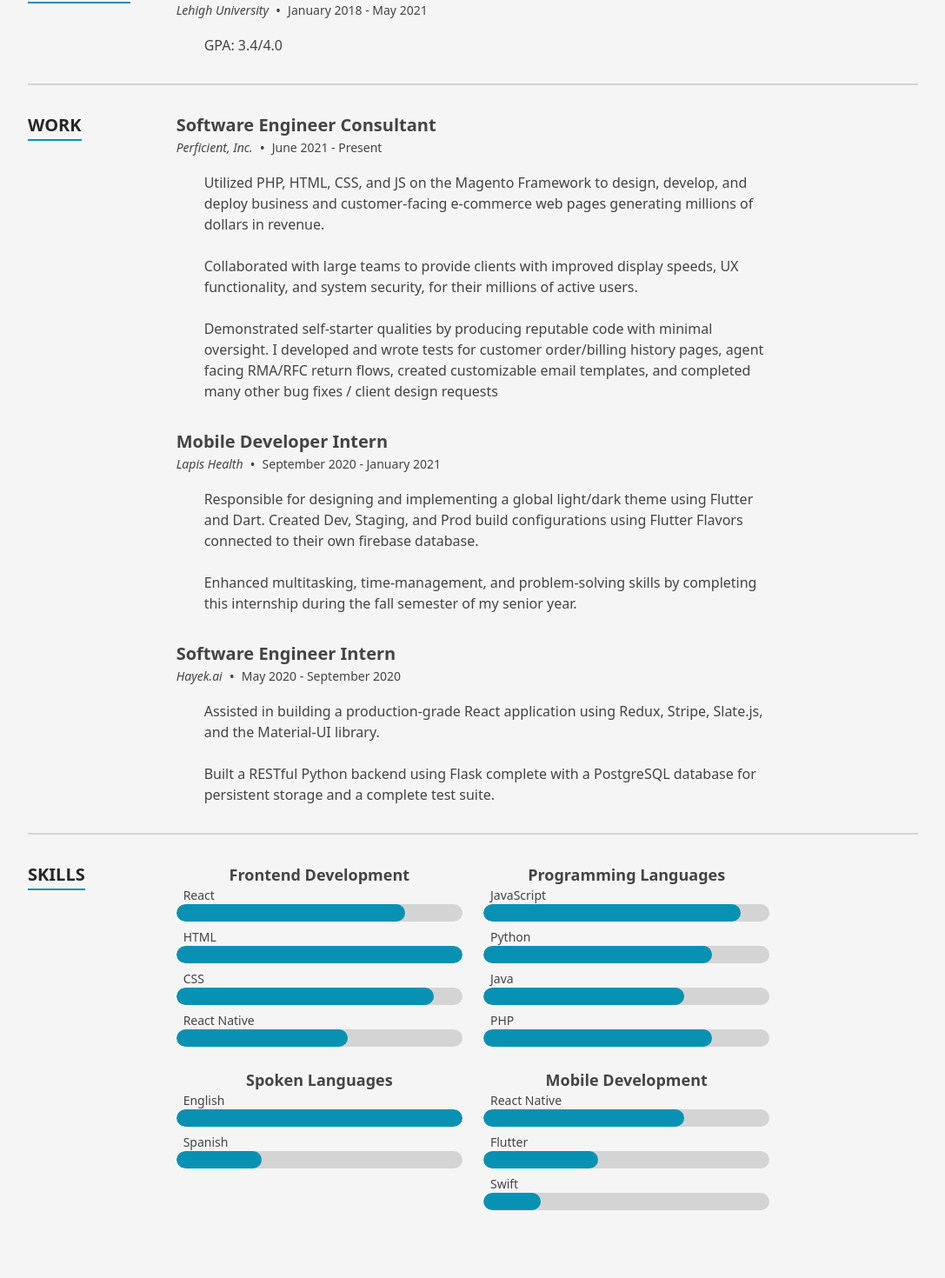
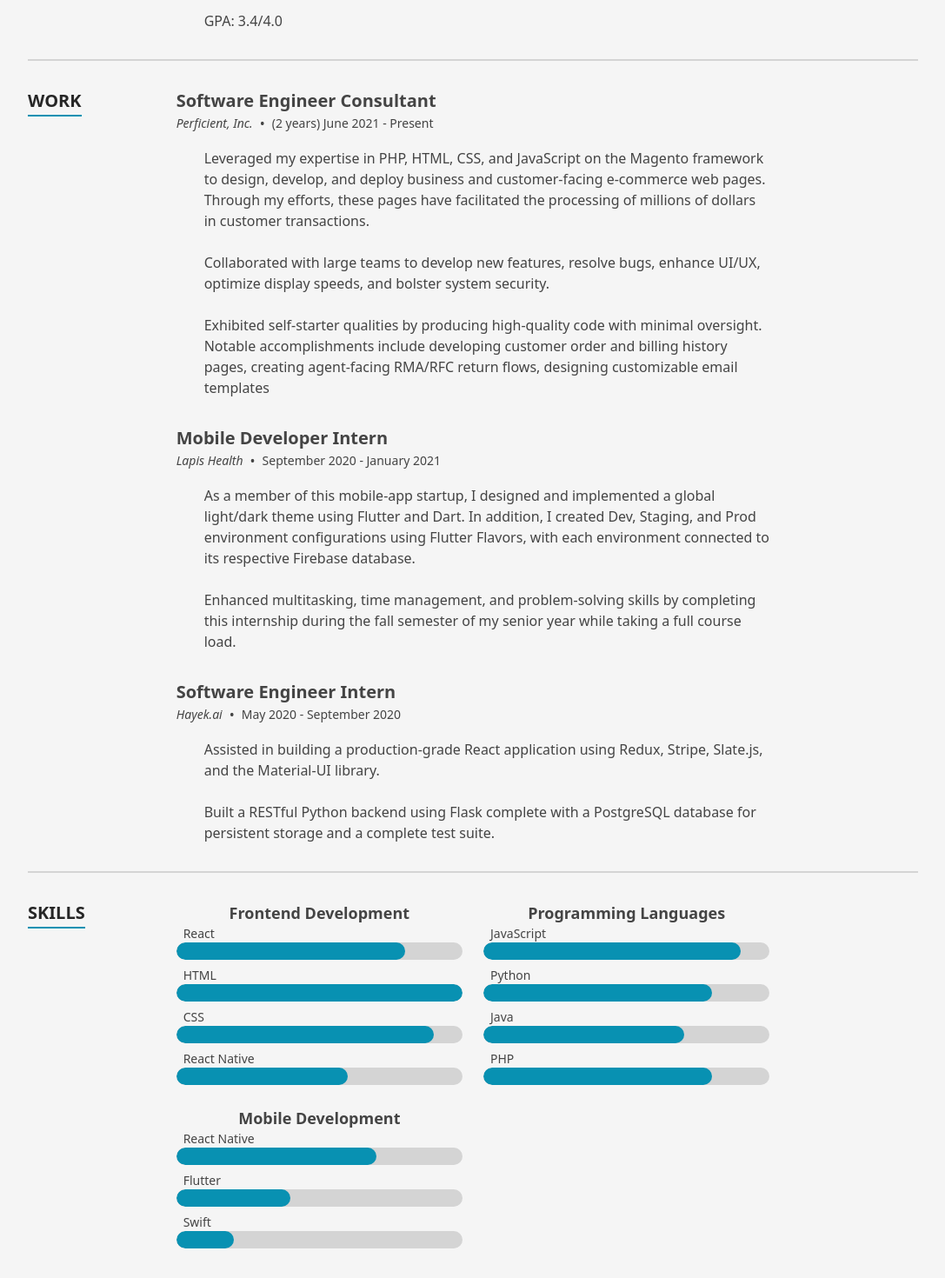
Before and after one commit to rmcguiness/rcm-react-resume, a Next.js app: page / in a window 1280 px wide. Shown: the part 1320-2790 px from the top of the page at 87% size, without its empty margins (96-1183 px from the left). Built offline with nearby package versions, Linux system fonts and the light colour scheme.

Commit message:
updated prompts and images

```diff
--- a/src/data/data.tsx
+++ b/src/data/data.tsx
@@ -93,7 +93,7 @@ export const heroData: Hero = {
  */
 export const aboutData: About = {
   profileImageSrc: profilepic,
-  description: `Software Developer with 3 years of professional experience. I am determined and passionate about writing clean and efficient code to build user friendly web-pages using modern technologies.`,
+  description: `A highly motivated Software Engineer with 3 years of experience, I have a passion for writing efficient, reliable code to build dynamic web pages.`,
   aboutItems: [
     {label: 'Location', text: 'New Jersey, US', Icon: MapIcon},
     {label: 'Age', text: '24', Icon: CalendarIcon},
@@ -151,19 +151,6 @@ export const skills: SkillGroup[] = [
     ],
   },
   {
-    name: 'Spoken Languages',
-    skills: [
-      {
-        name: 'English',
-        level: 10,
-      },
-      {
-        name: 'Spanish',
-        level: 3,
-      },
-    ],
-  },
-  {
     name: 'Mobile Development',
     skills: [
       {
@@ -194,7 +181,7 @@ export const portfolioItems: PortfolioItem[] = [
   },
   {
     title: 'How-To Generator',
-    description: 'Leveraged a React input form connected to OpenAi\’s language model, text-davinci-003. I created this app to practice interacting with OpenAi\’s apis and integrating it into code.',
+    description: 'Leveraged a React input form connected to OpenAi\’s language model, text-DaVinci-003. I created this app to practice interacting with OpenAi\’s APIs and integrating them into code.',
     url: 'https://howtogenerator.netlify.app/',
     image: portfolioImage2,
   },
@@ -214,21 +201,20 @@ export const education: TimelineItem[] = [
 
 export const experience: TimelineItem[] = [
   {
-    date: 'June 2021 - Present',
+    date: '(2 years) June 2021 - Present',
     location: 'Perficient, Inc.',
     title: 'Software Engineer Consultant',
     content: (
       <div className='md:pl-8'>
         <p>
-          Utilized PHP, HTML, CSS, and JS on the Magento Framework to design, develop, and deploy business and customer-facing e-commerce web pages generating millions of dollars in revenue.
+          Leveraged my expertise in PHP, HTML, CSS, and JavaScript on the Magento framework to design, develop, and deploy business and customer-facing e-commerce web pages. Through my efforts, these pages have facilitated the processing of millions of dollars in customer transactions.        </p>
+        <br/>
+        <p>
+          Collaborated with large teams to develop new features, resolve bugs, enhance UI/UX, optimize display speeds, and bolster system security.
         </p>
         <br/>
         <p>
-          Collaborated with large teams to provide clients with improved display speeds, UX functionality, and system security, for their millions of active users.
-        </p>
-        <br/>
-        <p>
-          Demonstrated self-starter qualities by producing reputable code with minimal oversight. I developed and wrote tests for customer order/billing history pages, agent facing RMA/RFC return flows, created customizable email templates, and completed many other bug fixes / client design requests
+          Exhibited self-starter qualities by producing high-quality code with minimal oversight. Notable accomplishments include developing customer order and billing history pages, creating agent-facing RMA/RFC return flows, designing customizable email templates
         </p>
 
       </div>
@@ -242,11 +228,10 @@ export const experience: TimelineItem[] = [
     content: (
       <div className='md:pl-8'>
         <p>
-         Responsible for designing and implementing a global light/dark theme using Flutter and Dart. Created Dev, Staging, and Prod build configurations using Flutter Flavors connected to their own firebase database.
-        </p>
+          As a member of this mobile-app startup, I designed and implemented a global light/dark theme using Flutter and Dart. In addition, I created Dev, Staging, and Prod environment configurations using Flutter Flavors, with each environment connected to its respective Firebase database.        </p>
         <br/>
         <p>
-          Enhanced multitasking, time-management, and problem-solving skills by completing this internship during the fall semester of my senior year.
+          Enhanced multitasking, time management, and problem-solving skills by completing this internship during the fall semester of my senior year while taking a full course load.
         </p>
       </div>
 
```
Also changed, not shown: src/images/portfolio/portfolio-1.jpg.
